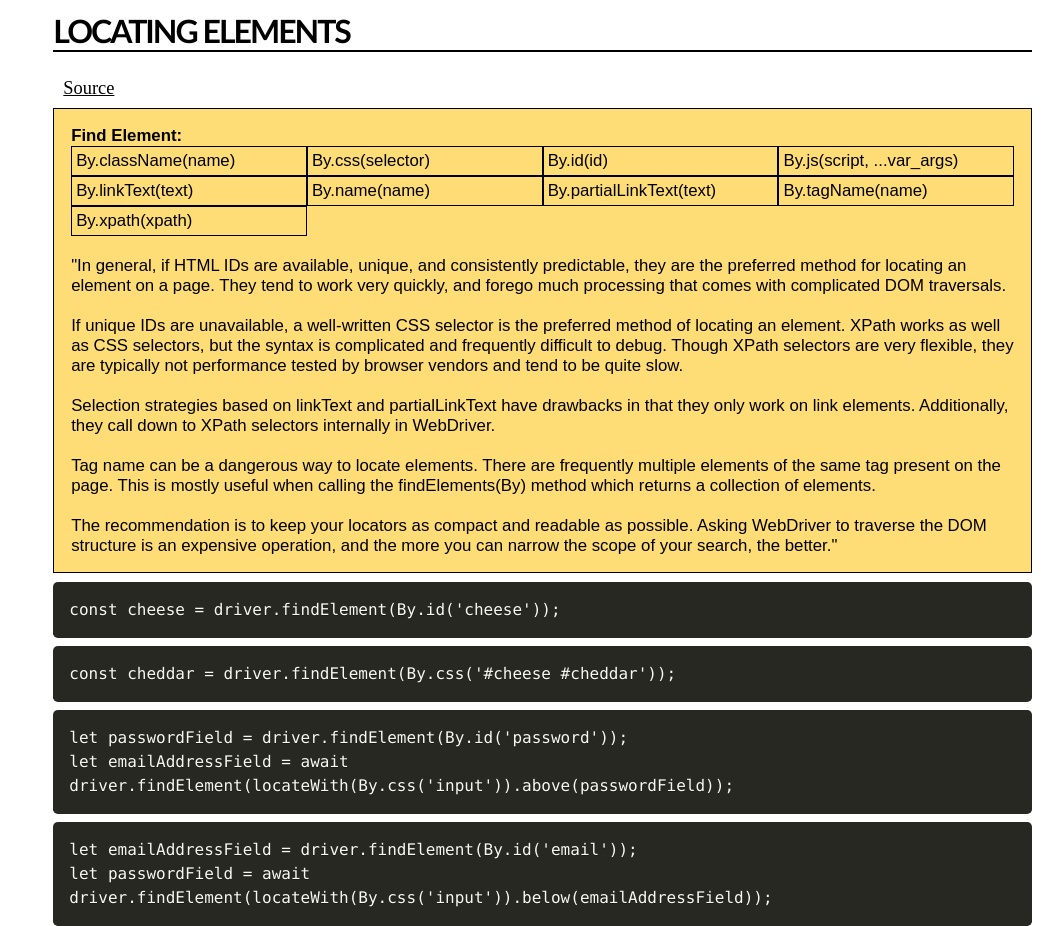
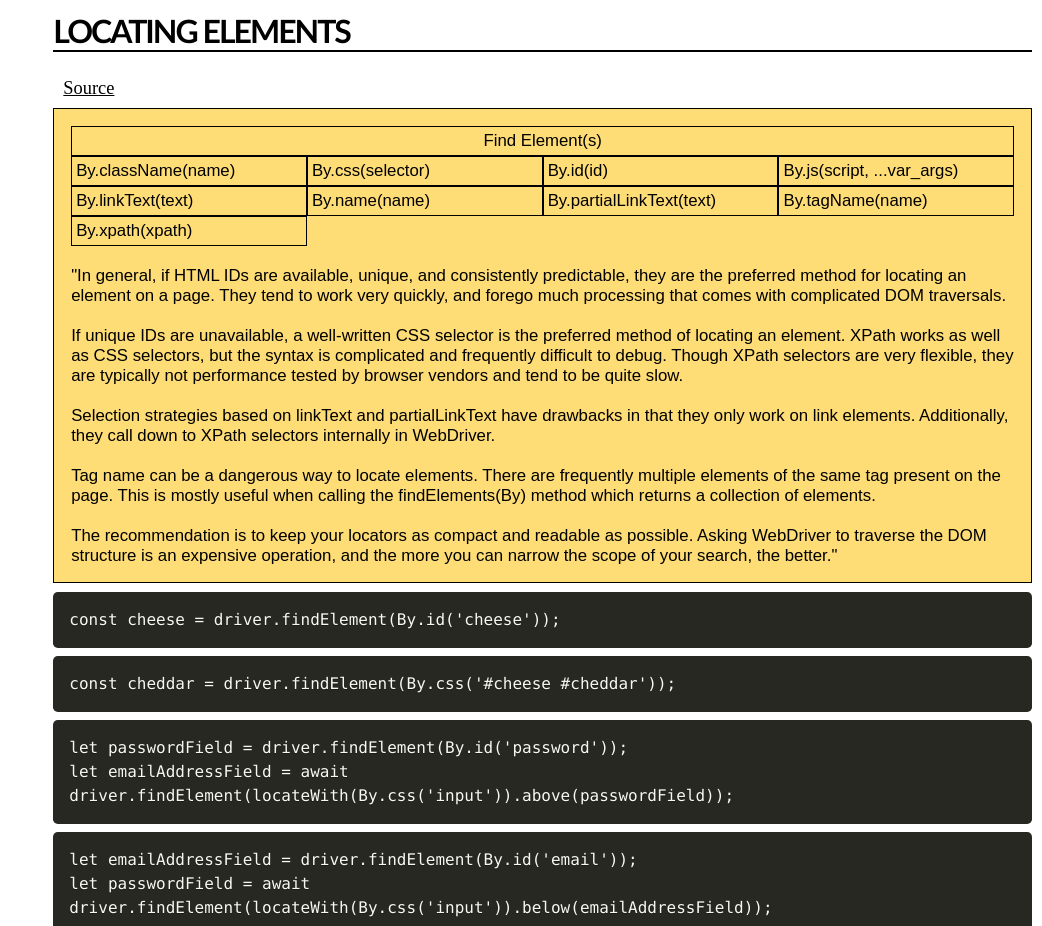
Before and after one commit to jeremyc2/Selenium-REPL, a browser extension: page selenium-repl-cheatsheet.html in a window 1280 px wide. Shown: the part 4040-4966 px from the top of the page, without its empty margins (238-1280 px from the left). Drawn offline with nearby package versions, Linux system fonts and the light colour scheme.

Commit message:
Update selenium-repl-cheatsheet.html

```diff
--- a/selenium-repl-cheatsheet.html
+++ b/selenium-repl-cheatsheet.html
@@ -43,9 +43,12 @@
             display: grid;
             grid-template-columns: repeat(auto-fill, minmax(12em, 1fr));
         }
-        .table div {
+        .table-header {
+            text-align: center;
+        }
+        .table-header, .table div {
             padding: 4px;
-            border: solid 1px
+            border: solid 1px;
         }
         #toc-container {
             position: -webkit-sticky;
@@ -297,7 +300,7 @@ await fs.writeFileSync('./test.pdf', base64, 'base64');</code></pre>
             <a href="https://www.selenium.dev/documentation/webdriver/locating_elements/" class="source-link">Source</a>
             <a href="#toc-container">Table of Contents</a>
             <div class="md">
-                <strong>Find Element:</strong>
+                <div class="table-header">Find Element(s)</div>
                 <div class="table">
                     <div>By.className(name)</div>
                     <div>By.css(selector)</div>
```
